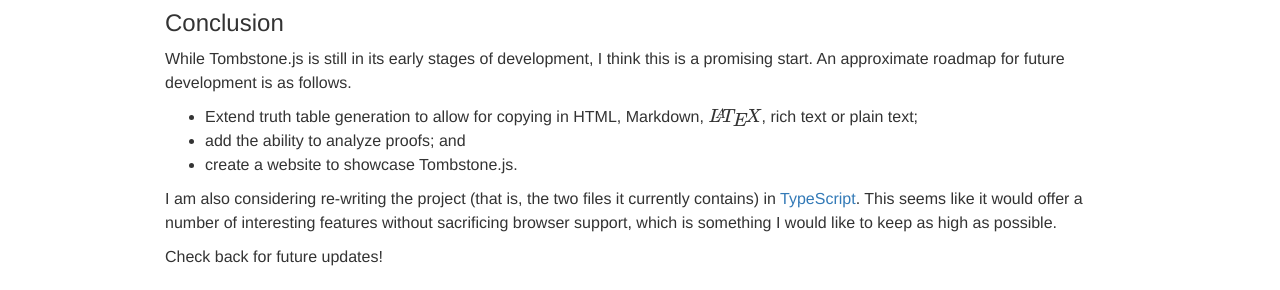
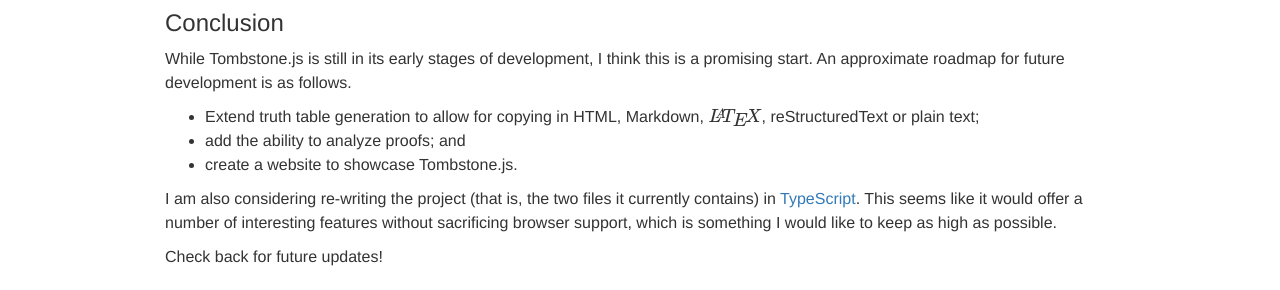
Before and after one commit to jdkato/jdkato.github.io, a Jekyll site: the page built from _posts/2016-09-09-tombstonejs-a-propositional-logic-library.markdown, in a window 1280 px wide and 900 px high, scrolled down 1989 px. Shown: the part 409-699 px from the top of the window. Built offline with Jekyll 4.4.1, drawn with Linux system fonts in a browser that asks for light colours; nearby versions of some CDN libraries; formulas are drawn with MathJax 3.

Commit message:
rich text -> reStructuredText

```diff
--- a/_posts/2016-09-09-tombstonejs-a-propositional-logic-library.markdown
+++ b/_posts/2016-09-09-tombstonejs-a-propositional-logic-library.markdown
@@ -139,7 +139,7 @@ Now that we can evaluate arbitrary WFFs, generating truth tables is just a matte
 
 While Tombstone.js is still in its early stages of development, I think this is a promising start. An approximate roadmap for future development is as follows.
 
-- Extend truth table generation to allow for copying in HTML, Markdown, $\LaTeX$, rich text or plain text;
+- Extend truth table generation to allow for copying in HTML, Markdown, $\LaTeX$, reStructuredText or plain text;
 - add the ability to analyze proofs; and
 - create a website to showcase Tombstone.js.
 
```
